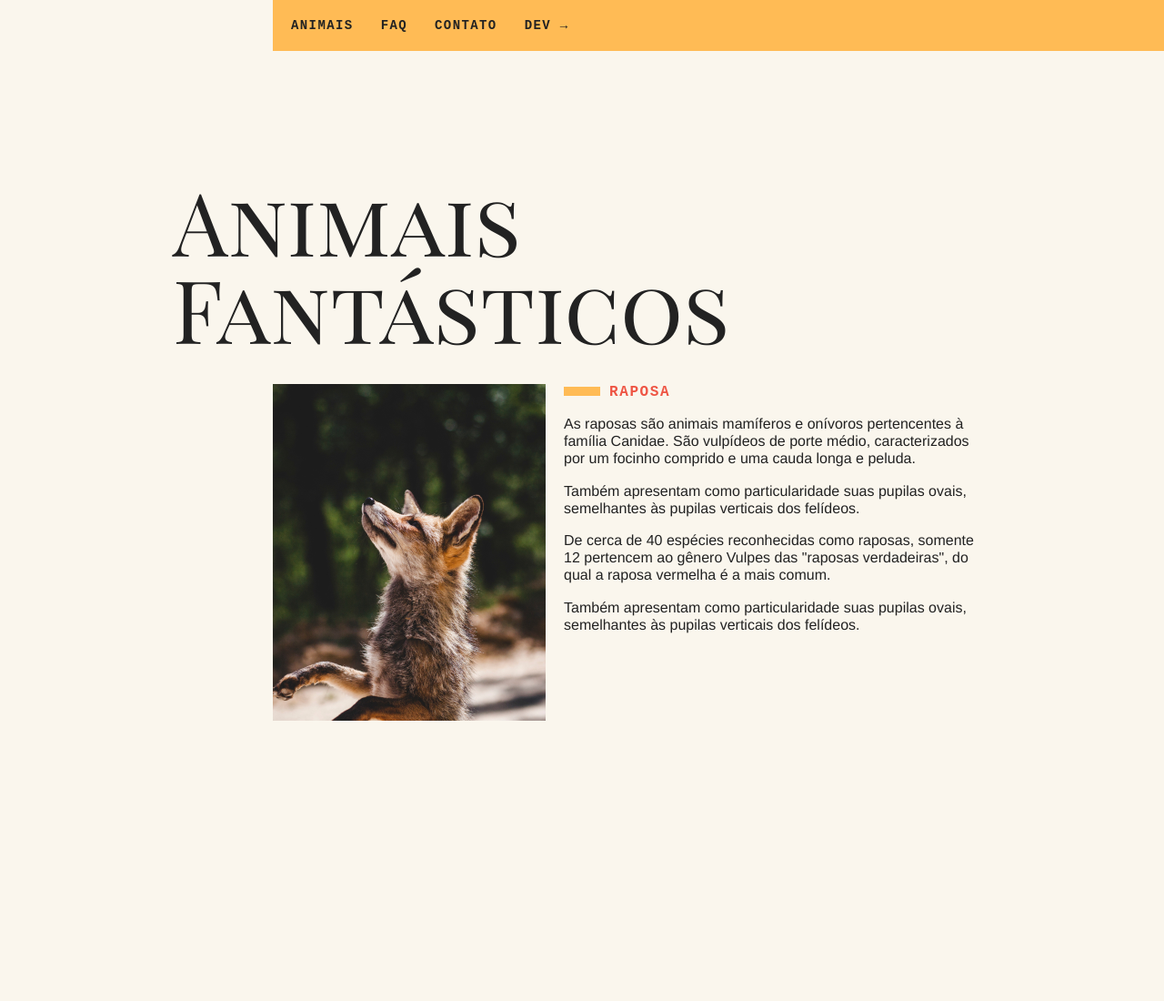
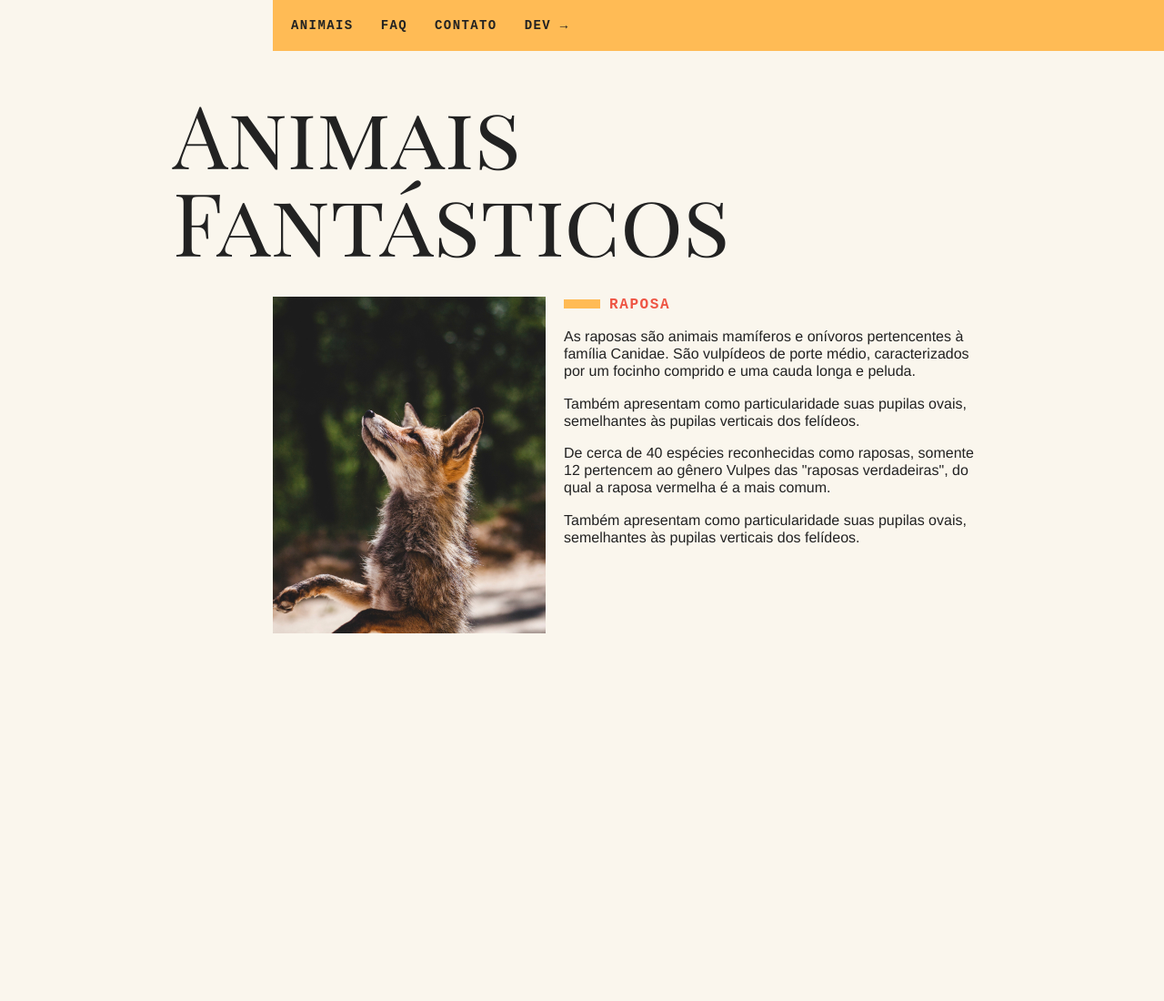
Before and after one commit to RenataHassum/animais, a plain HTML site: page index.html in a window 1280 px wide. Shown: the top 1100 px of the page at 91% size. Drawn offline with Linux system fonts and the light colour scheme.

Commit message:
margin top

```diff
--- a/index.html
+++ b/index.html
@@ -25,7 +25,7 @@
 	</nav>
 
 	<section class="grid-section animais js-scroll" id="animais">
-		<h1 class="titulo titulo-top">Animais Fantásticos</h1>
+		<h1 class="titulo">Animais Fantásticos</h1>
 		<ul class="animais-lista js-tabmenu">
 			<li><img src="./img/imagem1.jpg"></li>
 			<li><img src="./img/imagem2.jpg"></li>
--- a/style.css
+++ b/style.css
@@ -73,10 +73,6 @@ body {
 	grid-template-columns: 90px 300px 1fr;
 	gap: 20px;
 	margin-bottom: 4rem;
-}
-
-.titulo-top {
-	margin-top: 6rem;
 }
 
 .titulo {
```
